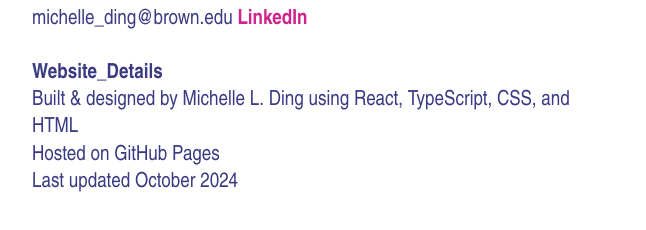
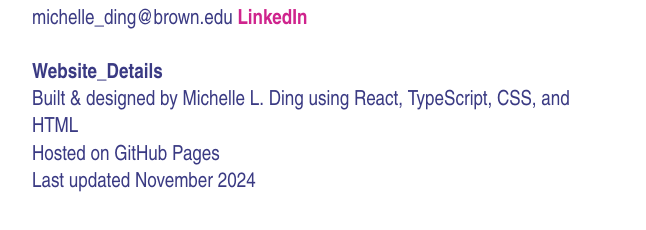
Before and after one commit to michelle-ding/michelle-ding.github.io, a React (Create React App) app: page / in a window 1280 px wide. Shown: the part 3222-3452 px from the top of the page, without its empty margins (472-1118 px from the left). Built offline with nearby package versions, Linux system fonts and the light colour scheme; the HTML template or start-up script is replaced by a standard one.

Commit message:
website details

```diff
--- a/src/Body.tsx
+++ b/src/Body.tsx
@@ -278,7 +278,7 @@ function websiteinfo(){
             <br></br>
             Hosted on GitHub Pages
             <br></br>
-            Last updated October 2024
+            Last updated November 2024
 
         </div>
     )
```
